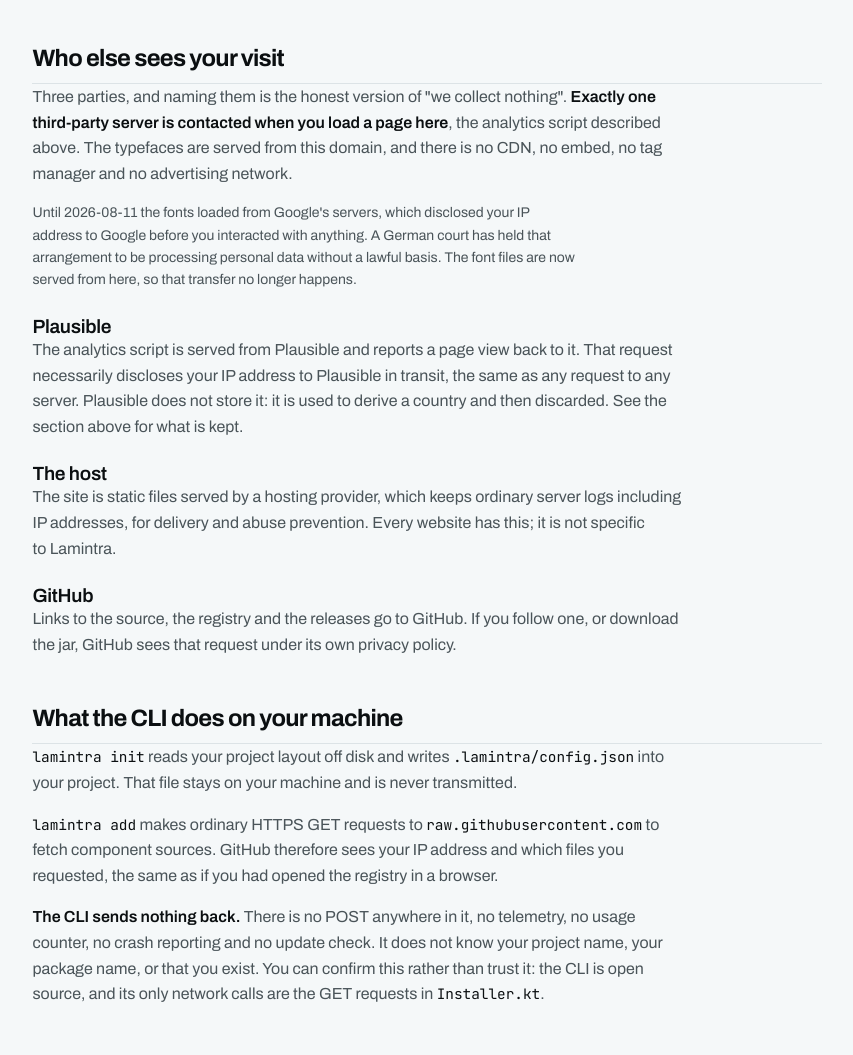
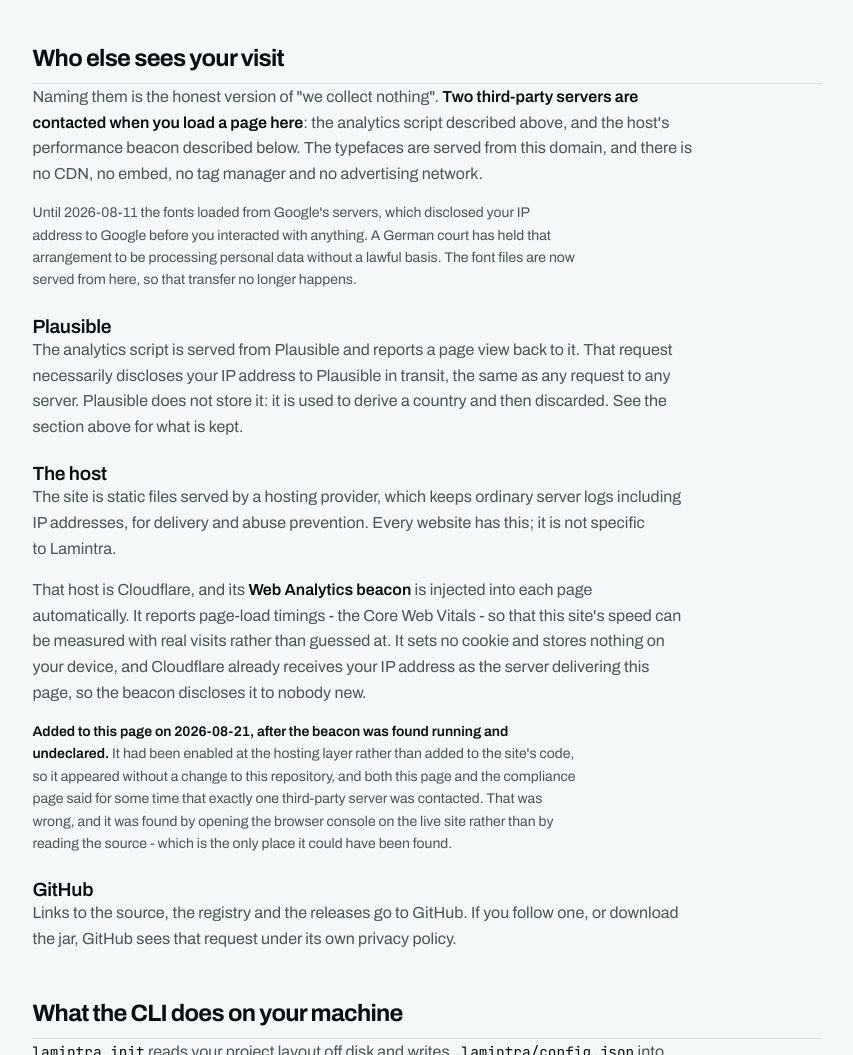
Before and after one commit to BalajiReddy1/lamintra-site, an Astro site: page /privacy in a window 1280 px wide. Shown: the part 1059-2114 px from the top of the page, without its empty margins (213-1066 px from the left). Built offline with nearby package versions, Linux system fonts and the light colour scheme; Astro itself is replaced by a stand-in of ours.

Commit message:
Name the second analytics beacon the site actually loads
Both legal pages claimed exactly one third-party server was contacted. The live
site loads two: Plausible, and Cloudflare's Web Analytics beacon from
static.cloudflareinsights.com, which also POSTs to /cdn-cgi/rum twice a page
view.

Nothing in src/ adds it. Cloudflare injects it at the edge when Web Analytics
is enabled, only for browser-like requests - it is absent from a plain curl and
adds 359 bytes to one sent with a browser user agent - so it appeared without a
commit and no amount of reading this repository would have found it. It was
found by opening the browser console on the live origin, which had never been
done.

The claim sat inside the note recording that fonts were moved off Google's
servers to stop a third party seeing visitor IPs before any interaction. The
sentence declaring that resolved is the one the beacon falsified.

Keeping the beacon rather than removing it: it reports Core Web Vitals, which
Plausible does not, it sets no cookie, and Cloudflare already receives the IP as
the server delivering the page - so it discloses nothing to anyone new. What was
wrong was not saying so.

```diff
--- a/src/pages/privacy.astro
+++ b/src/pages/privacy.astro
@@ -71,11 +71,11 @@
     <section class="doc-block">
       <h2>Who else sees your visit</h2>
       <p>
-        Three parties, and naming them is the honest version of "we collect
-        nothing". <b>Exactly one third-party server is contacted when you load
-        a page here</b>, the analytics script described above. The typefaces are
-        served from this domain, and there is no CDN, no embed, no tag manager
-        and no advertising network.
+        Naming them is the honest version of "we collect nothing".
+        <b>Two third-party servers are contacted when you load a page here</b>:
+        the analytics script described above, and the host's performance beacon
+        described below. The typefaces are served from this domain, and there is
+        no CDN, no embed, no tag manager and no advertising network.
       </p>
       <p class="doc-note">
         Until 2026-08-11 the fonts loaded from Google's servers, which disclosed
@@ -99,6 +99,24 @@
         The site is static files served by a hosting provider, which keeps
         ordinary server logs including IP addresses, for delivery and abuse
         prevention. Every website has this; it is not specific to Lamintra.
+      </p>
+      <p>
+        That host is Cloudflare, and its <b>Web Analytics beacon</b> is injected
+        into each page automatically. It reports page-load timings - the Core
+        Web Vitals - so that this site's speed can be measured with real
+        visits rather than guessed at. It sets no cookie and stores nothing on
+        your device, and Cloudflare already receives your IP address as the
+        server delivering this page, so the beacon discloses it to nobody new.
+      </p>
+      <p class="doc-note">
+        <b>Added to this page on 2026-08-21, after the beacon was found running
+        and undeclared.</b> It had been enabled at the hosting layer rather than
+        added to the site's code, so it appeared without a change to this
+        repository, and both this page and the compliance page said for some
+        time that exactly one third-party server was contacted. That was wrong,
+        and it was found by opening the browser console on the live site rather
+        than by reading the source - which is the only place it could have been
+        found.
       </p>
 
       <h3>GitHub</h3>
```
Also changed, not shown: src/pages/compliance.astro (+13 -3 lines).
